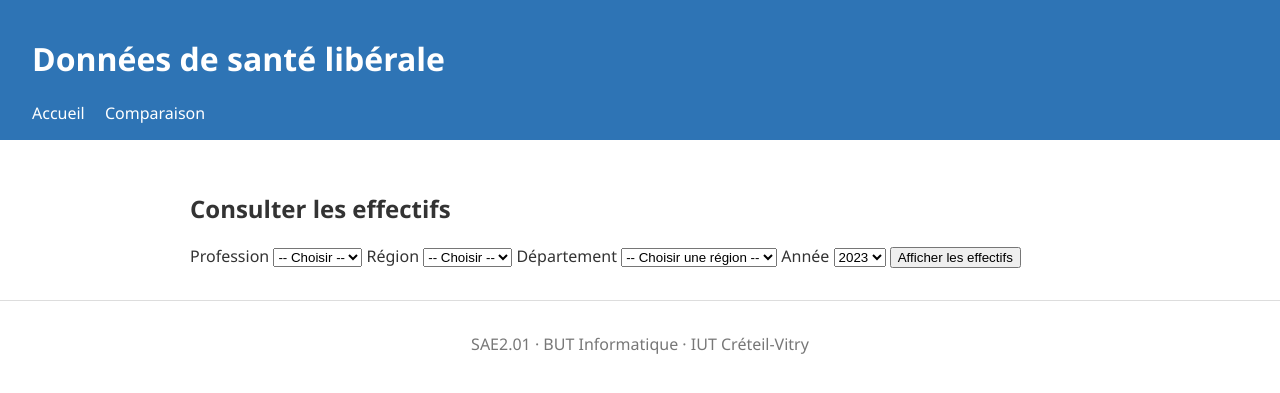
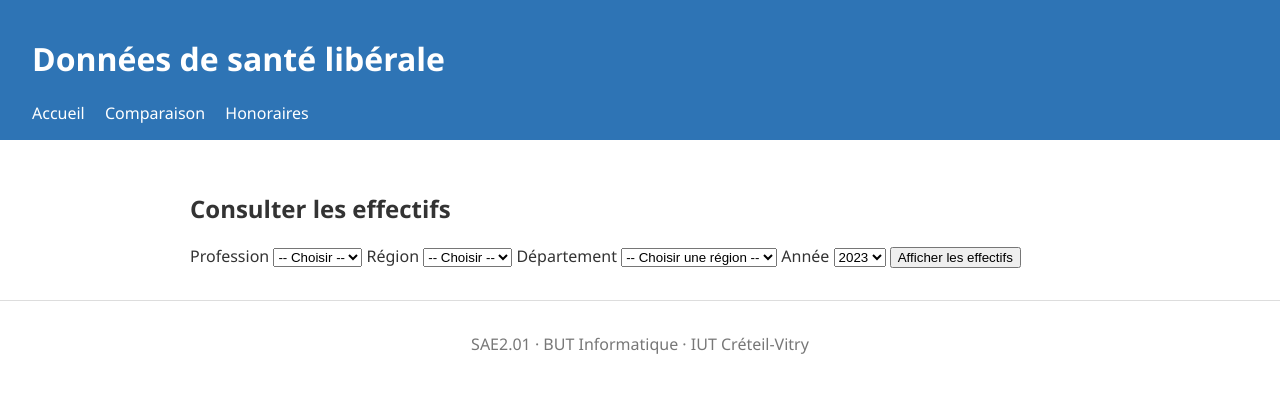
Before and after one commit to valentincarp/SAE-2.01-D-veloppement-d-une-application, a Flask app: page / in a window 1280 px wide. Shown: the top 393 px of the page. Run offline with Flask 3, Linux system fonts and the light colour scheme.

Commit message:
ajout de la balise pour honoraires, pour naviguer dans le menu

```diff
--- a/templates/base.html
+++ b/templates/base.html
@@ -11,6 +11,7 @@
         <nav>
             <a href="{{ url_for('accueil.index') }}">Accueil</a>
             <a href="{{ url_for('comparaison.comparaison') }}">Comparaison</a>
+            <a href="{{ url_for('honoraires.afficher') }}">Honoraires</a>
         </nav>
     </header>
     <main>
```
